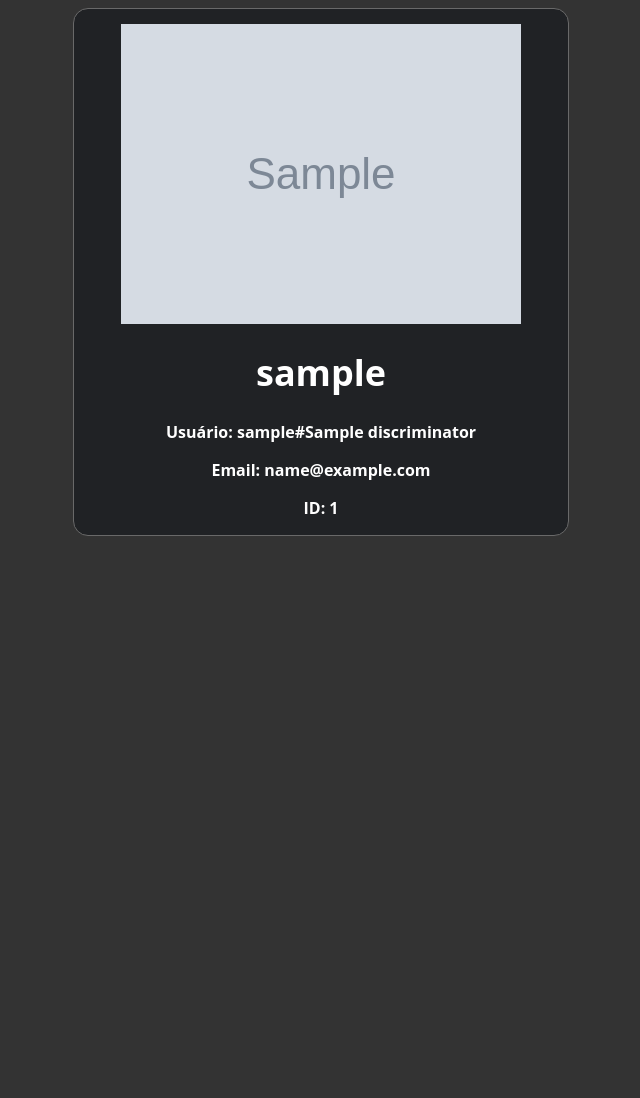
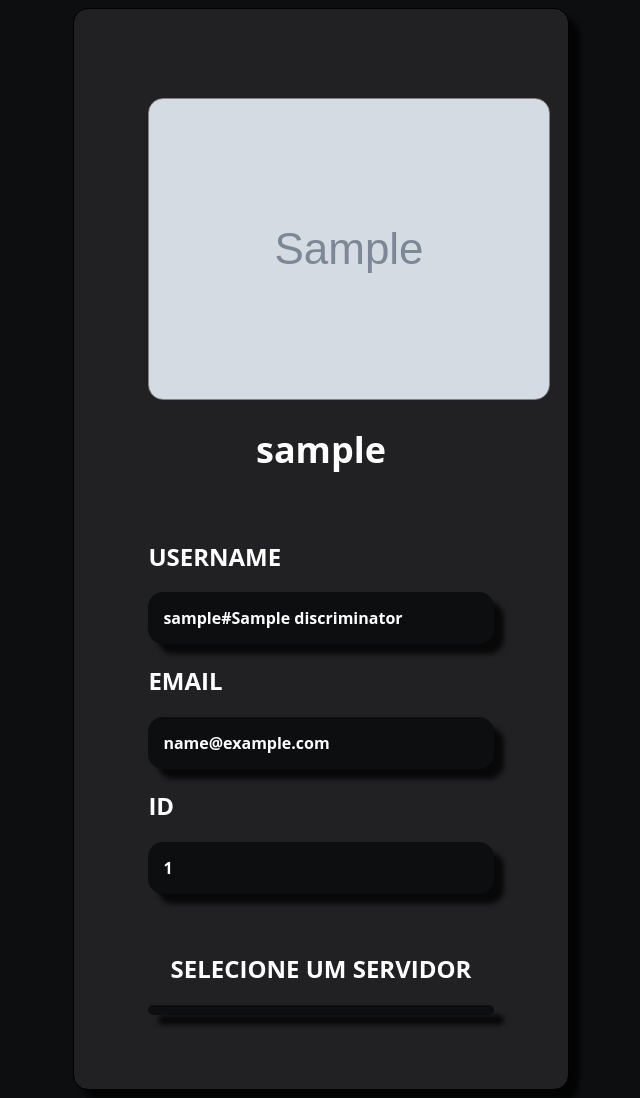
Before and after one commit to RodrigoHernandez26/SaberBot, a Flask app: template web/templates/dashboard.html in a window 1280 px wide. Shown: the whole page, without its empty margins (319-959 px from the left). Before the commit the page ends 536 px from the top, so only its background shows below. Run offline with Flask 2, Linux system fonts and the light colour scheme; the template is opened without the code that fills it: most values are stand-ins (such as "Sample title", 1, 10 or a date in 2020); grey boxes marked "Sample" are stand-in pictures; parts of the project's set-up code (start-up, migrations or seed data) failed here and were passed over.

Commit message:
dashboard update

```diff
--- a/web/main.py
+++ b/web/main.py
@@ -1,4 +1,4 @@
-from flask import Flask, request, redirect, session, render_template, url_for
+from flask import Flask, request, redirect, session, render_template, url_for, make_response
 from oauth2 import OAuth
 from settings.db_commands import *
 
@@ -9,21 +9,28 @@
 def index():
     return render_template('index.html')
 
-@app.route('/login')
+@app.route('/login/')
 def login():
     return redirect(OAuth.discord_login_url)
 
-@app.route('/invite')
+@app.route('/invite/')
 def invite():
     return redirect('https://discordapp.com/oauth2/authorize?client_id=679153754175701032&scope=bot&permissions=2048')
 
-@app.route('/status')
+@app.route('/dashboard/guild/', defaults= {'guild_id': "0"})
+@app.route('/dashboard/guild/<guild_id>')
+def guild(guild_id):
+    if guild_id == '0':
+        return redirect('/login/')
+    return guild_id
+
+@app.route('/status/')
 def status():
     data = mysql_command('select rand, disc from status_api where id = 1', True)
     print(data[0])
     return render_template('status.html', random= data[0]['rand'], discord= data[0]['disc'])
 
-@app.route('/dashboard')
+@app.route('/dashboard/')
 def dashboard():
     code = request.args.get('code')
     access_token = OAuth.get_access_token(code)
--- a/web/static/assets/css/dashboard.css
+++ b/web/static/assets/css/dashboard.css
@@ -1,16 +1,15 @@
 html{
     font-family: 'Open Sans', sans-serif;
     min-height: 100%;
-    text-align:center;
     margin-left: 30%;
     margin-right: 30%;
   }
 
 body{
-  background: #333;
+    background:#0c0e0f;
 }
 
-header{
+/* header{
 
 }
 
@@ -20,7 +19,7 @@
 
 .main{
 
-}
+} */
 
 img{
     margin-top: 15px;
@@ -33,9 +32,87 @@
     font-size: 16px;
 }
 .perfil{
-    background: #202225;
-    border: 1px solid #696969;
-    color: white;
+    background: #212124;
+    color: #fff;
     font-weight: bold;
+    border: 1px solid #000000;
     border-radius: 15px;
+    -webkit-box-shadow: 10px 10px 5px 0px rgba(0,0,0,0.75);
+    -moz-box-shadow: 10px 10px 5px 0px rgba(0,0,0,0.75);
+    box-shadow: 10px 10px 5px 0px rgba(0,0,0,0.75);
+    padding: 15%;
 }
+
+img{
+    border-radius: 15px;
+    border: 1px solid gray;
+}
+
+#you{
+    text-align:center;
+}
+
+h2{
+    text-transform: uppercase;
+}
+
+p{
+    padding: 15px;
+    background: #0c0e0f;
+    border-radius: 15px;
+    box-shadow: 10px 10px 5px 0px rgba(0,0,0,0.75);
+}
+
+a{
+    color: crimson;
+    text-shadow: 0 0 15px rgba(244, 0, 0, 0.71);
+    text-decoration: none;
+    text-transform: uppercase;
+}
+
+
+/* Effect */
+div.guilds {
+    list-style-type: none;
+    margin:0;
+    padding:0;
+    text-align:center;
+  }
+  div.guilds div {
+    width:150px;
+    height:150px;
+    margin-right:1em;
+    position:relative;
+    margin-bottom:1em;
+    display:inline-block;
+  }
+  div.guilds div:hover span.text-content {
+    opacity:1;
+  }
+  span.text-content {
+    position:absolute;
+    top:0;
+    left:0;
+    background:rgba(0,0,0,0.5);
+    color:white;
+    cursor:pointer;
+    display:table;
+    width:150px;
+    height:150px;
+    opacity:0;
+    -webkit-transition: opacity 500ms;
+    -moz-transition: opacity 500ms;
+    -o-transition: opacity 500ms;
+    transition: opacity 500ms;
+  }
+  span.text-content span {
+    display:table-cell;
+    vertical-align:middle;
+    text-align:center;
+  }
+
+.line{
+    border: 5px solid #0c0e0f;
+    border-radius: 5px;
+    box-shadow: 10px 10px 5px 0px rgba(0,0,0,0.75);
+}
--- a/web/static/assets/css/style.css
+++ b/web/static/assets/css/style.css
@@ -62,6 +62,9 @@
   color: white;
   text-decoration: none;
   text-transform: uppercase;
+  color: crimson;
+  text-shadow: 0 0 15px rgba(244, 0, 0, 0.71);
+  text-decoration: none;
 }
 
 #Title{
--- a/web/templates/dashboard.html
+++ b/web/templates/dashboard.html
@@ -4,15 +4,45 @@
     <meta name="viewport" content="width=device-width, initial-scale=1.0">
     <title>Painel de Controle</title>
     <link rel="stylesheet" href="../static/assets/css/dashboard.css">
+    <link rel="icon" type="image/png" sizes="32x32" href="../static/assets/images/botsaber.png">
 </head>
 <body>
+    <div class="perfil">
+        <div id="you">
+            <img src="{{avatar_url}}" alt="Avatar">
+            <h1>{{user_info.username}}</h1>
+        </div>
+        <br>
+        <h2>Username</h2><p>{{user_info.username}}#{{user_info.discriminator}}</p>
+        <h2>Email</h2><p>{{user_info.email}}</p>
+        <h2>ID</h2><p>{{user_info.id}}</p>
 
-    <div class="perfil">
-    <img src="{{avatar_url}}" alt="Avatar">
-    <h1>{{user_info.username}}</h1>
-    <p>Usuário: {{user_info.username}}#{{user_info.discriminator}}</p>
-    <p>Email: {{user_info.email}}</p>
-    <p>ID: {{user_info.id}}</p>
+        <br>
+        <div class= "guilds">
+            <h2>Selecione um servidor</h2>
+            <li class="line"></li>
+                {% for guild in user_guilds %}
+                    {% if guild.owner %}
+                        {% if guild.icon == None %}
+                        <div>
+                            <a href="guild/{{guild.id}}" class="guildname">
+                                <span class="text-content"><span>{{guild.name}}</span></span>
+                                <img src="../static/assets/images/botsaber.png" alt="Icon">
+                            </a>
+                        </div>
+                        {% else %}
+                        <div>
+                            <a href="guild/{{guild.id}}" class="guildname">
+                                <span class="text-content"><span>{{guild.name}}</span></span>
+                                <img src="https://cdn.discordapp.com/icons/{{guild.id}}/{{guild.icon}}" alt="Icon">
+                            </a>
+                        </div>
+                        {% endif %}
+                    {% endif %}
+                {% endfor %}
+            <li></li>
+        </div>
+
     </div>
 
 
--- a/web/templates/index.html
+++ b/web/templates/index.html
@@ -9,7 +9,7 @@
     <link rel="stylesheet" href="{{url_for('static', filename= 'assets/js/script.js')}}">
     <title>Bot Saber</title>
 
-    <link rel="icon" type="image/png" sizes="32x32" href="../static/assets/images/favicon-96x96.png">
+    <link rel="icon" type="image/png" sizes="32x32" href="../static/assets/images/botsaber.png">
 </head>
 <body>
     <header>
```
Also changed, not shown: web/static/assets/images/botsaber.png (added).
